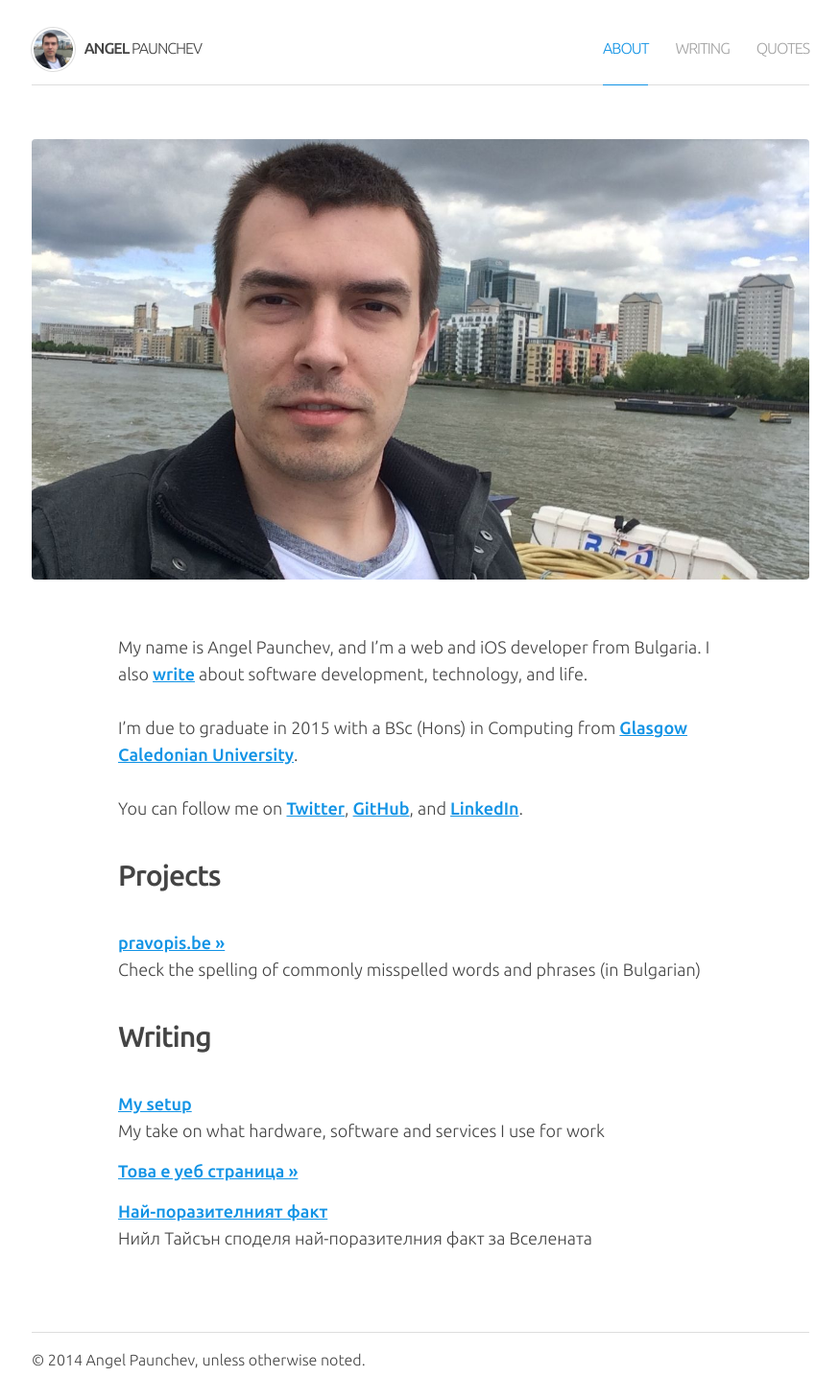
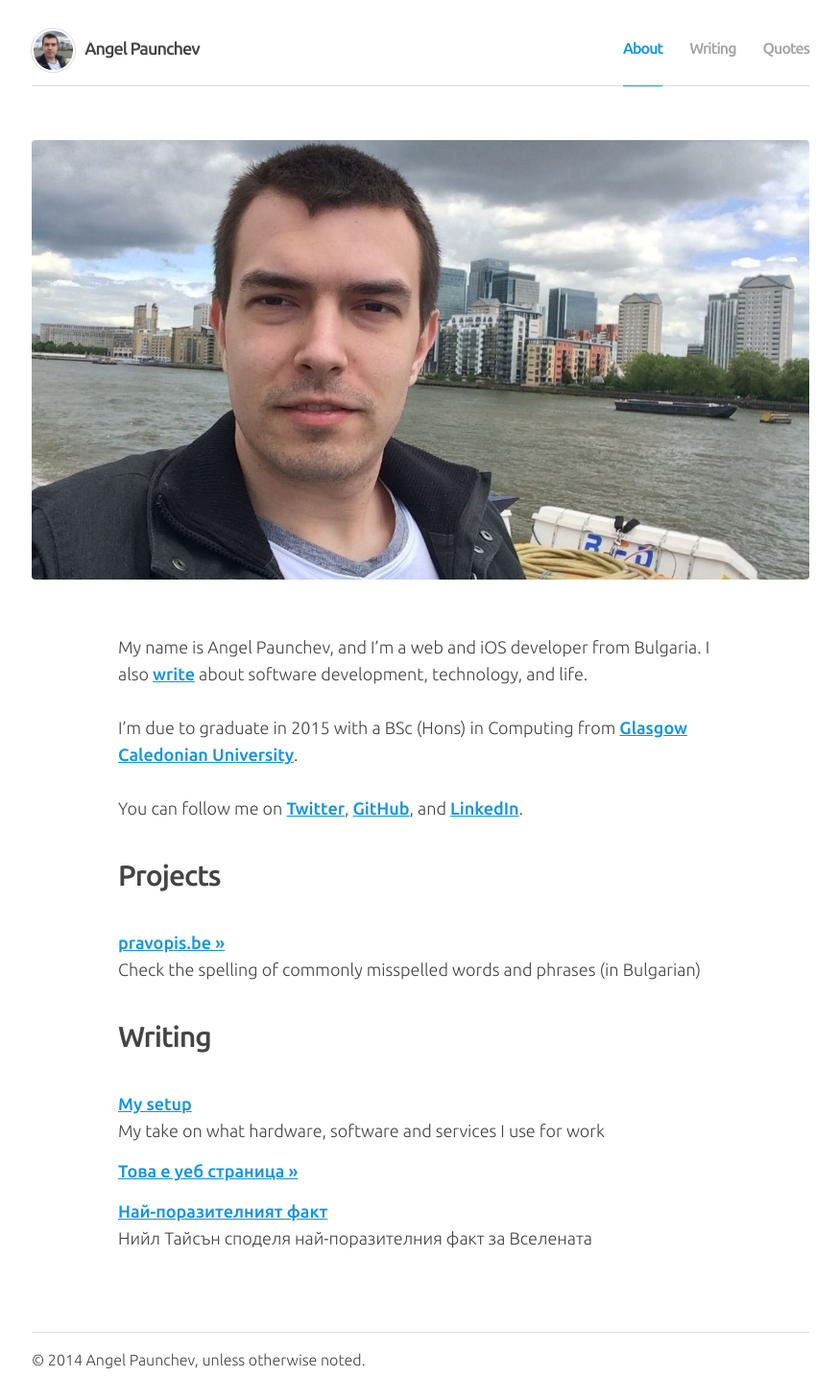
Before and after one commit to apaunchev/paunchev.com, a Jekyll site: the page built from index.html, in a window 1280 px wide. Shown: the whole page at 96% size, without its empty margins (202-1077 px from the left). Built offline with Jekyll 4.4.1, drawn with Linux system fonts in a browser that asks for light colours.

Commit message:
Update page-head

```diff
--- a/_includes/header.html
+++ b/_includes/header.html
@@ -1,7 +1,7 @@
 <header class="page-head">
     <a class="page-logo" href="/">
         <img src="/images/avatar.jpg" alt="Angel Paunchev">
-        <b>Angel</b> Paunchev
+        Angel Paunchev
     </a>
 
     <nav class="site-nav">
--- a/css/_components.page-head.scss
+++ b/css/_components.page-head.scss
@@ -8,9 +8,6 @@
     border-bottom: 1px solid $color-grey-ui;
 
     a {
-        @include font-size(16px);
-        @include font-weight(light);
-        text-transform: uppercase;
         line-height: 45px;
         text-decoration: none;
         letter-spacing: -1px;
@@ -66,6 +63,7 @@
             display: inline-block;
             margin-left: $spacing-unit;
             color: $color-links-nav;
+            @include font-size(16px, false);
 
             &:first-child {
                 margin-left: 0;
@@ -76,7 +74,7 @@
                 position: absolute;
                 width: 100%;
                 height: 1px;
-                bottom: -($spacing-unit--small + 2px);
+                bottom: -($spacing-unit--small + 3px);
                 left: 0;
                 background-color: $color-links;
                 visibility: hidden;
```
Also changed, not shown: css/style.min.css.
